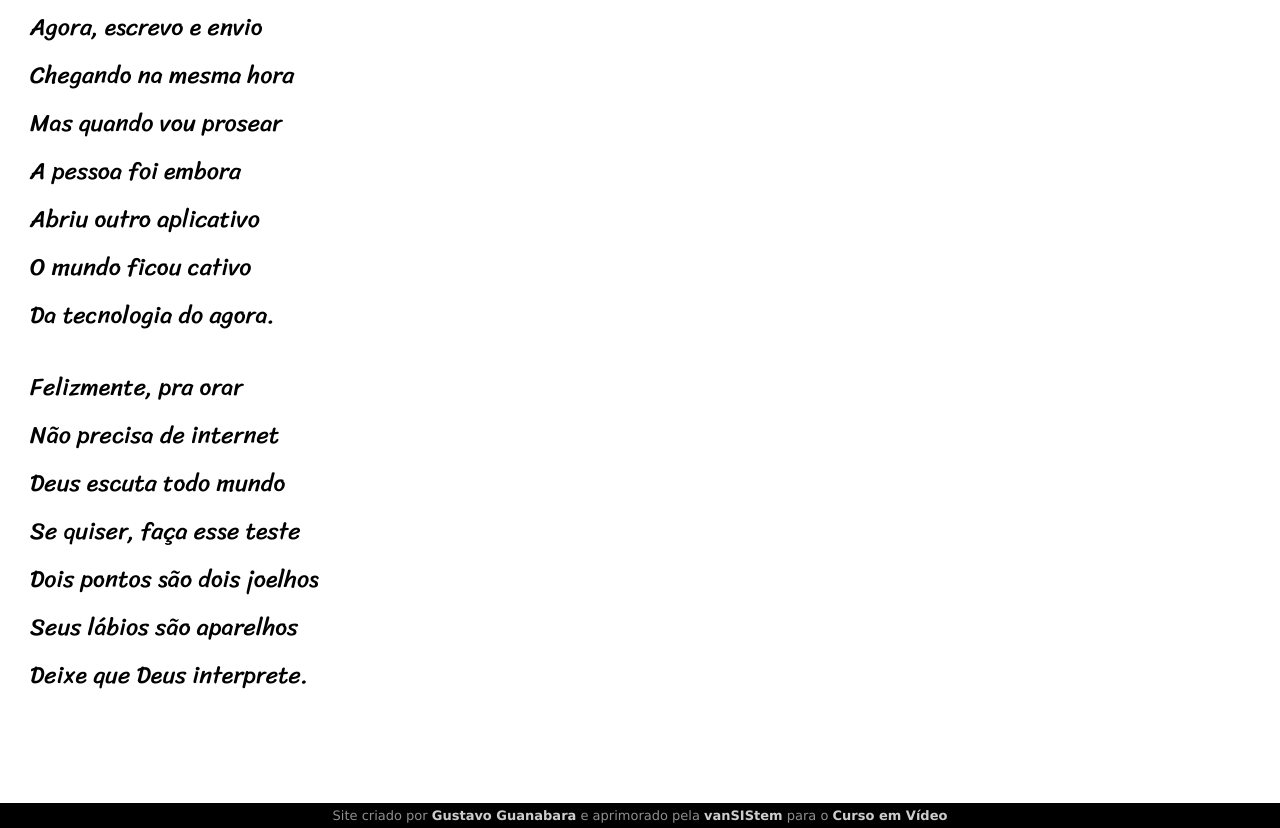
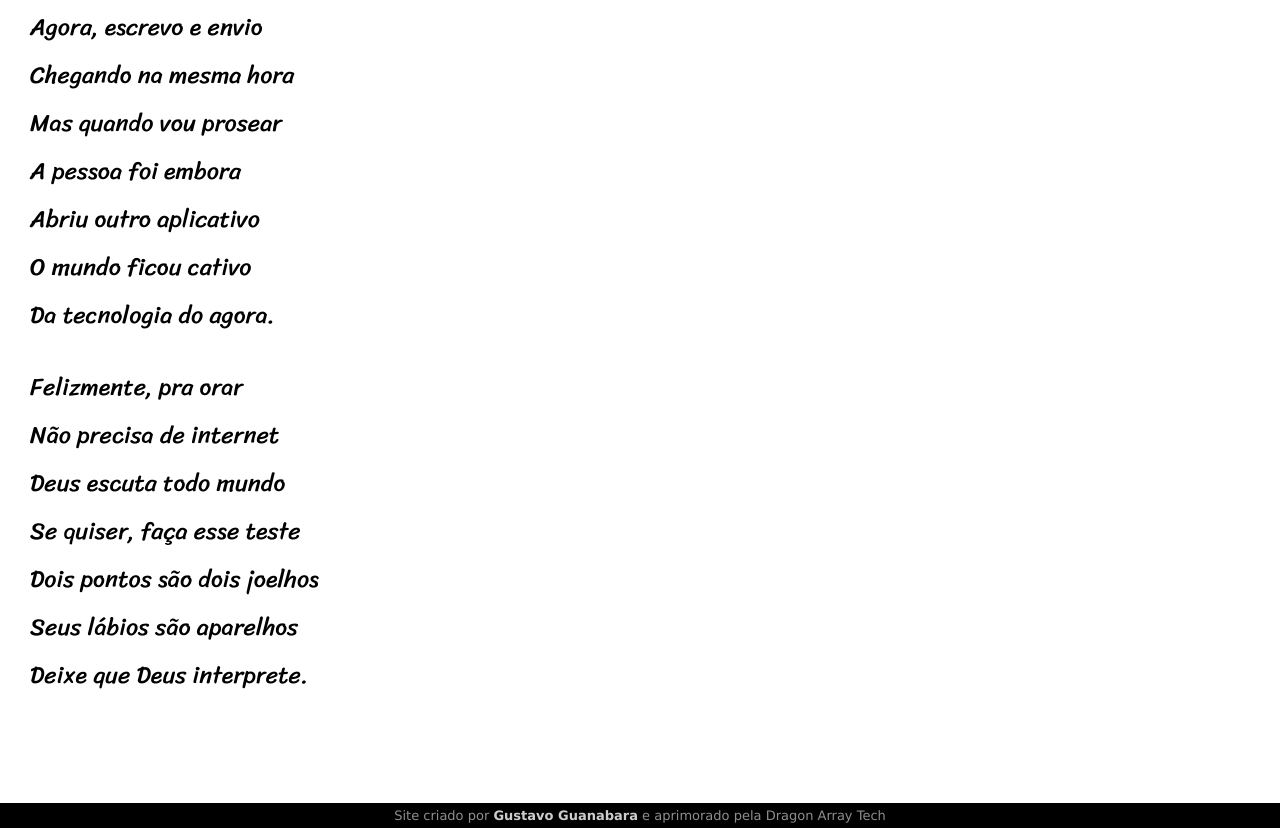
Before and after one commit to Vanortton/Cordel-Moderno, a plain HTML site: page index.html in a window 1280 px wide. Shown: the part 2711-3539 px from the top of the page. Drawn offline with Linux system fonts and the light colour scheme.

Commit message:
Update index.html

```diff
--- a/index.html
+++ b/index.html
@@ -87,7 +87,7 @@
         </p>
     </section>
     <footer>
-        <p>Site criado por <a href="https://gustavoguanabara.github.io" target="_blank">Gustavo Guanabara</a> e aprimorado pela <a target="_blank" href="https://www.instagram.com/vansistem.info/">vanSIStem</a> para o <a href="https://www.cursoemvideo.com" target="_blank">Curso em Vídeo</a></p>
+        <p>Site criado por <a href="https://gustavoguanabara.github.io" target="_blank">Gustavo Guanabara</a> e aprimorado pela Dragon Array Tech</p>
     </footer>
 </body>
 </html>
```
